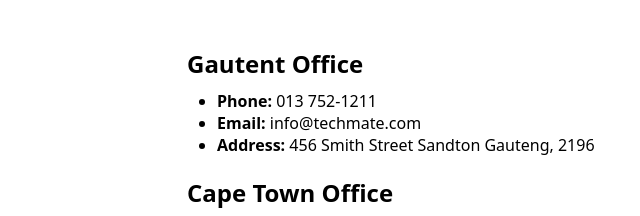
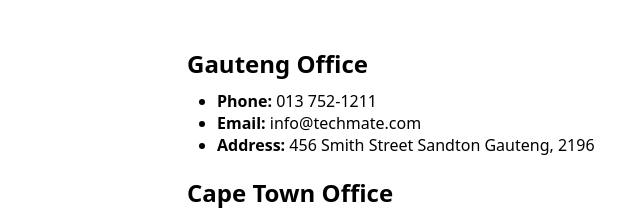
Before and after one commit to Garycoco-ITvarsity/Module-1-Assessment-6, a plain HTML site: page Contact.html in a window 1280 px wide. Shown: the part 150-366 px from the top of the page, 173-813 px from the left. Drawn offline with Linux system fonts and the light colour scheme.

Commit message:
Update Contact.html

```diff
--- a/Contact.html
+++ b/Contact.html
@@ -24,7 +24,7 @@
         <h1>Contact</h1>
         <!-- About us content -->
         <div class="about">
-            <h2>Gautent Office</h2>
+            <h2>Gauteng Office</h2>
             <ul>
                 <li><b>Phone: </b>013 752-1211</li>
                 <li><b>Email: </b>info@techmate.com</li>
```
